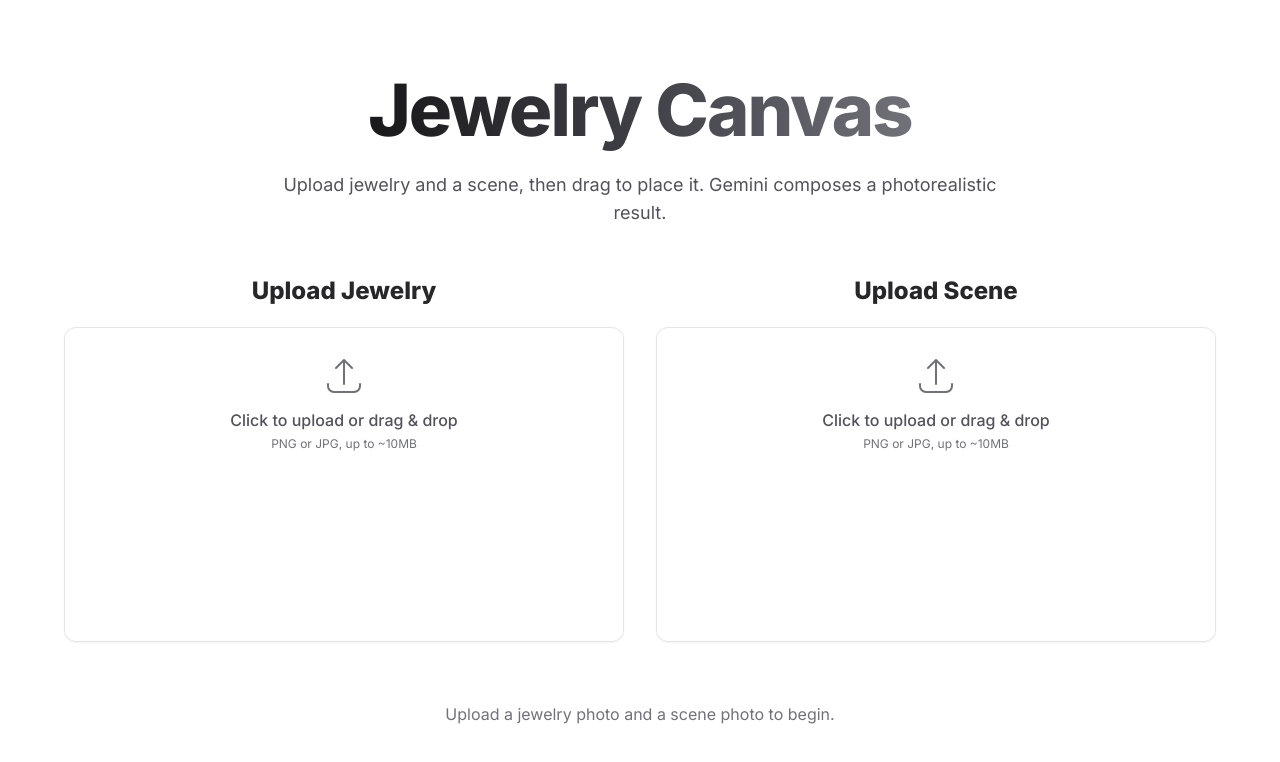
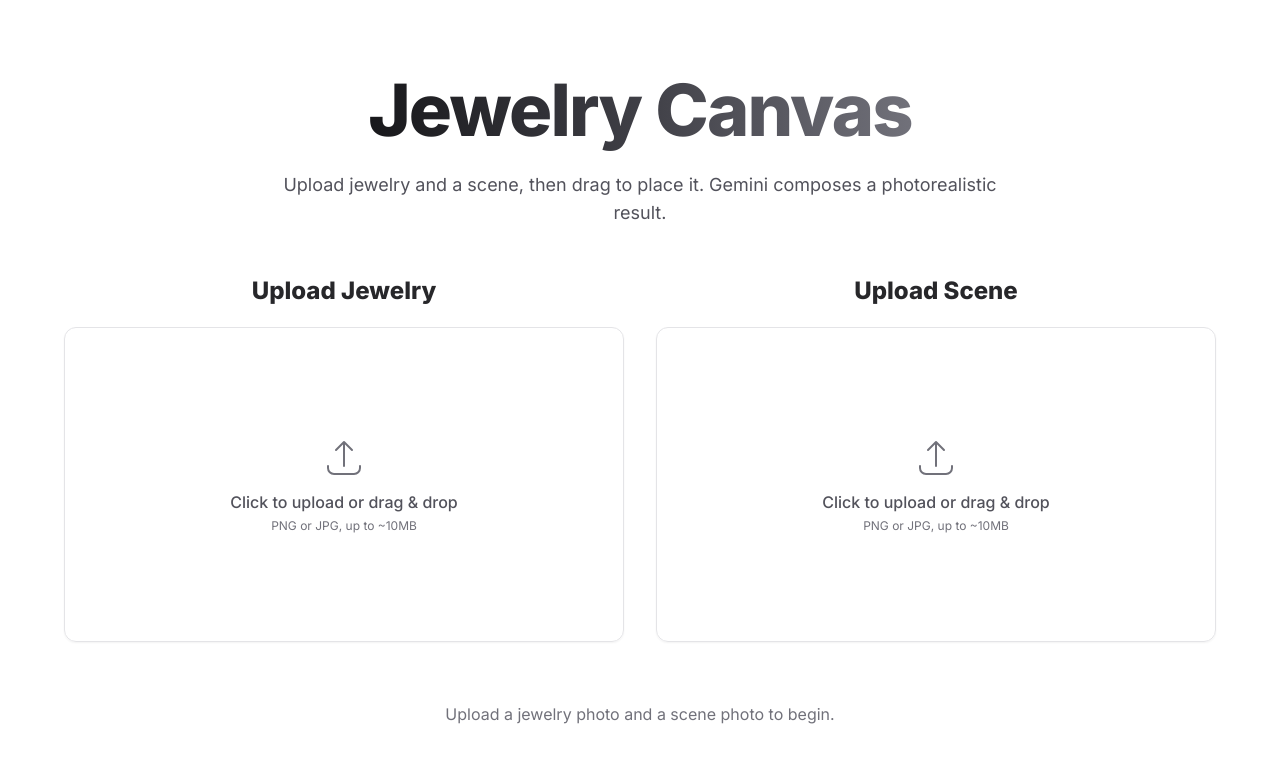
Before and after one commit to ditcu-code/home-canvas, a React (Vite) app: page / in a window 1280 px wide. Shown: the top 762 px of the page. Built offline with nearby package versions, Linux system fonts and the light colour scheme.

Commit message:
Center image uploader placeholder content
Updated the placeholder container in ImageUploader to use flex layout for vertical and horizontal centering, improving visual alignment when no image is uploaded.

```diff
--- a/components/ImageUploader.tsx
+++ b/components/ImageUploader.tsx
@@ -259,7 +259,7 @@
             )}
           </>
         ) : (
-          <div className="text-center text-zinc-600 p-6">
+          <div className="flex h-full flex-col items-center justify-center text-center text-zinc-600 p-6">
             <UploadIcon />
             <p className="font-medium">Click to upload or drag & drop</p>
             <p className="text-xs text-zinc-500 mt-1">PNG or JPG, up to ~10MB</p>
```
